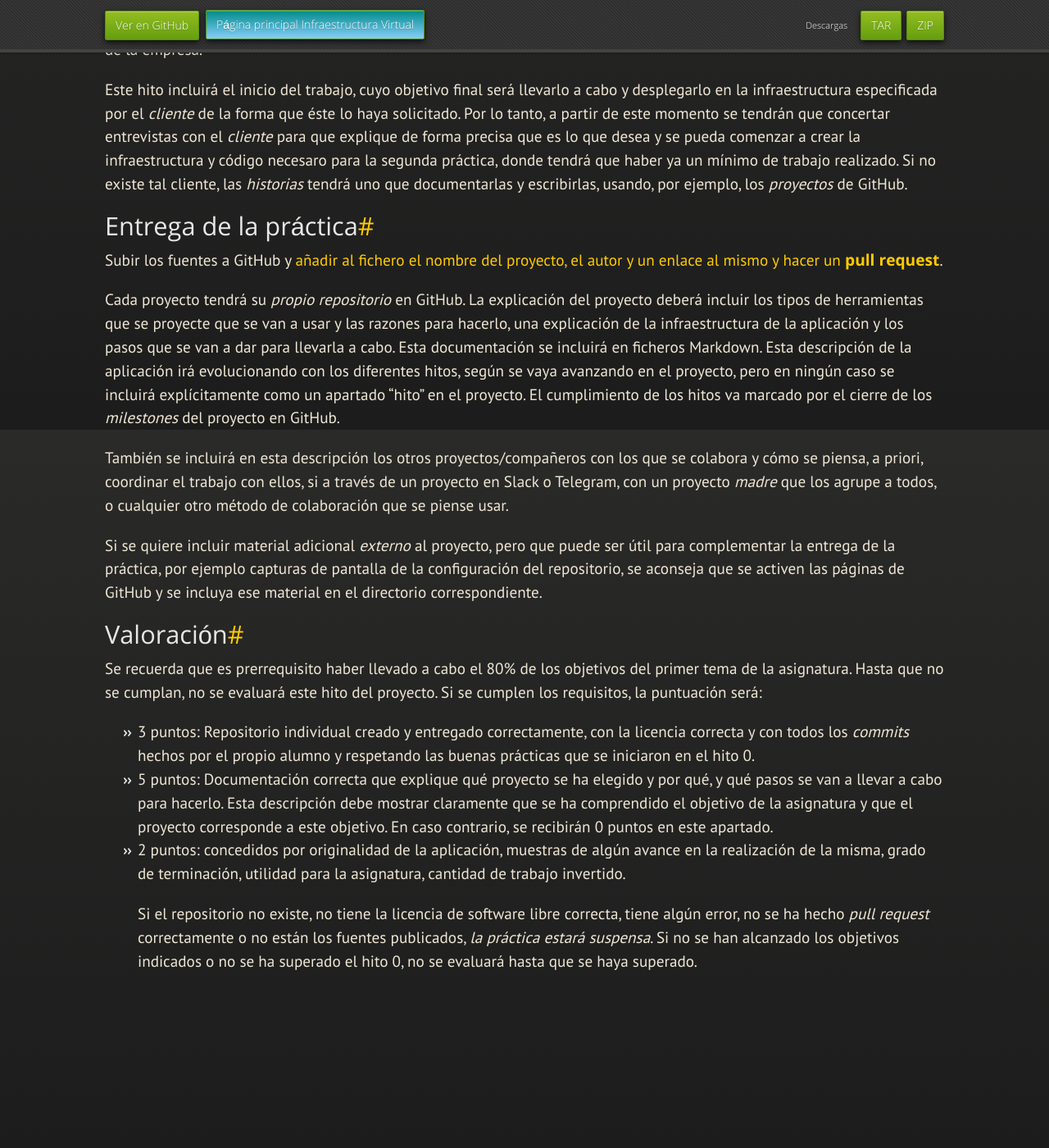
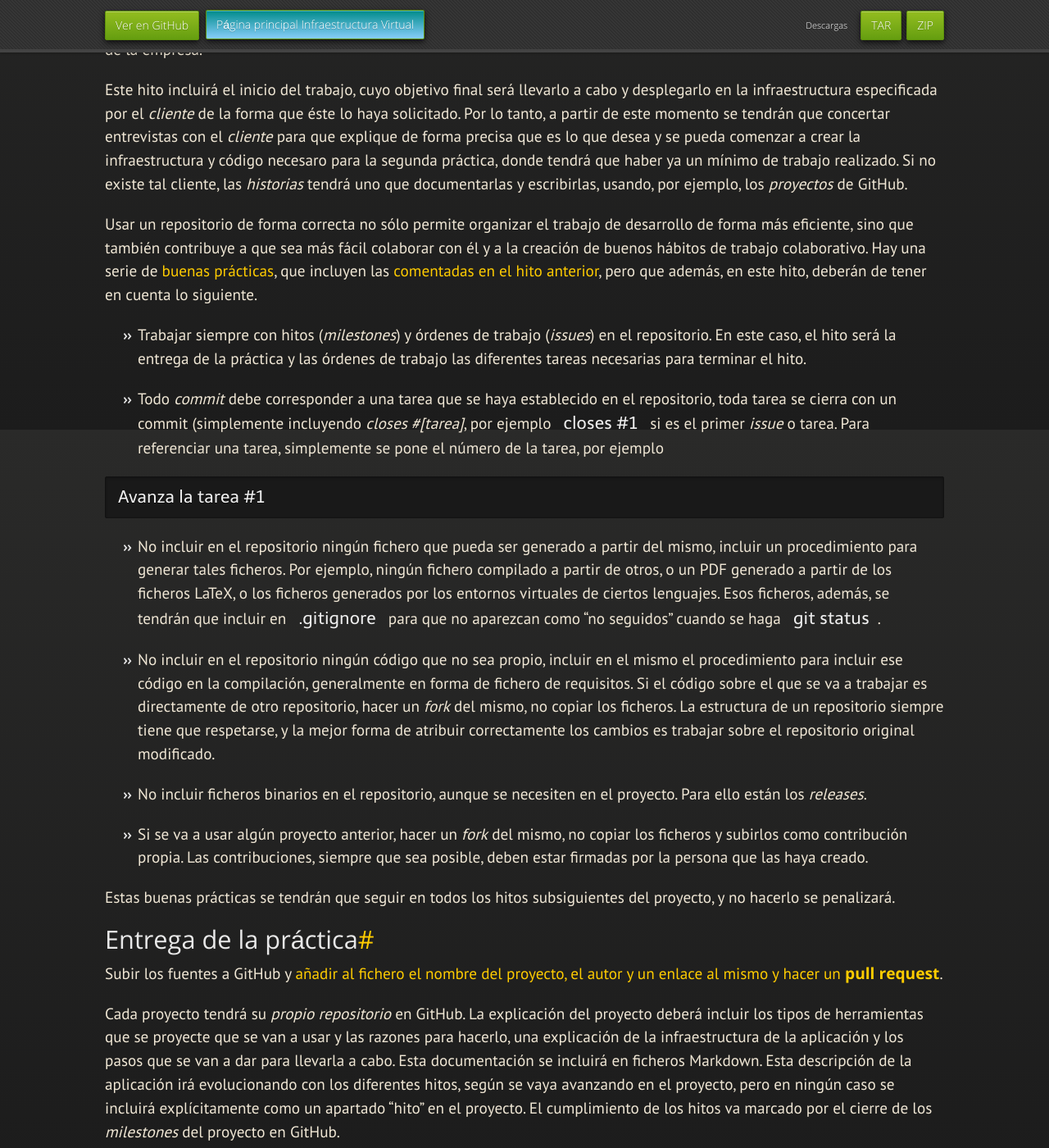
Before and after one commit to JJ/IV, a Jekyll site: the page built from documentos/proyecto/1.Infraestructura.md, in a window 1280 px wide and 1400 px high, scrolled down 1276 px. Shown: the whole window at 82% size. Built offline with Jekyll 4.4.1, drawn with Linux system fonts in a browser that asks for light colours; nearby versions of some CDN libraries; some web fonts are replaced; our own code applies the rules of GitHub Pages for plain Markdown files; before the commit the page ends 2572 px from its top, so only the background shows below that.

Commit message:
Sync documentos/proyecto/1.Infraestructura.md de master a gh-pages

````diff
--- a/documentos/proyecto/1.Infraestructura.md
+++ b/documentos/proyecto/1.Infraestructura.md
@@ -88,6 +88,58 @@ tendrá que haber ya un mínimo de trabajo realizado. Si no existe tal
 cliente, las *historias* tendrá uno que documentarlas y escribirlas,
 usando, por ejemplo, los *proyectos* de GitHub.
 
+Usar un repositorio de forma correcta no sólo permite organizar el
+trabajo de desarrollo de forma más eficiente, sino que también contribuye a que sea
+más fácil colaborar con él y a la creación de buenos hábitos de trabajo
+colaborativo. Hay una serie de
+[buenas prácticas](https://www.git-tower.com/learn/git/ebook/en/command-line/appendix/best-practices),
+que incluyen las [comentadas en el hito anterior](0.Repositorio),
+pero que además, en este hito, deberán de tener en cuenta lo siguiente.
+
+* Trabajar siempre con hitos (*milestones*) y órdenes de trabajo
+  (*issues*) en el repositorio. En este caso, el hito será la entrega
+  de la práctica y las órdenes de trabajo las diferentes tareas
+  necesarias para terminar el hito.
+
+* Todo *commit* debe corresponder a una tarea que se haya establecido
+  en el repositorio, toda tarea se cierra con un commit (simplemente
+  incluyendo *closes #[tarea]*, por ejemplo `closes #1` si es el
+  primer *issue* o tarea. Para referenciar una tarea, simplemente se
+  pone el número de la tarea, por ejemplo
+
+```
+Avanza la tarea #1
+```
+
+* No incluir en el repositorio ningún fichero que pueda ser generado a
+  partir del mismo, incluir un procedimiento para generar tales
+  ficheros. Por ejemplo, ningún fichero compilado a partir de otros, o
+  un PDF generado a partir de los ficheros LaTeX, o los ficheros
+  generados por los entornos virtuales de ciertos lenguajes. Esos
+  ficheros, además, se tendrán que incluir en `.gitignore` para que no
+  aparezcan como "no seguidos" cuando se haga `git status`.
+
+* No incluir en el repositorio ningún código que no sea propio,
+  incluir en el mismo el procedimiento para incluir ese código en la
+  compilación, generalmente en forma de fichero de requisitos. Si el
+  código sobre el que se va a trabajar es directamente de otro
+  repositorio, hacer un *fork* del mismo, no copiar los ficheros. La
+  estructura de un repositorio siempre tiene que respetarse, y la
+  mejor forma de atribuir correctamente los cambios es trabajar sobre
+  el repositorio original modificado.
+
+* No incluir ficheros binarios en el repositorio, aunque se necesiten en el proyecto. Para
+  ello están los *releases*.
+
+* Si se va a usar algún proyecto anterior, hacer un *fork* del mismo,
+  no copiar los ficheros y subirlos como contribución propia. Las
+  contribuciones, siempre que sea posible, deben estar firmadas por
+  la persona que las haya creado.
+
+
+Estas buenas prácticas se tendrán que seguir en todos los hitos
+subsiguientes del proyecto, y no hacerlo se penalizará.
+
 
 Entrega de la práctica
 --------------------------------
````
